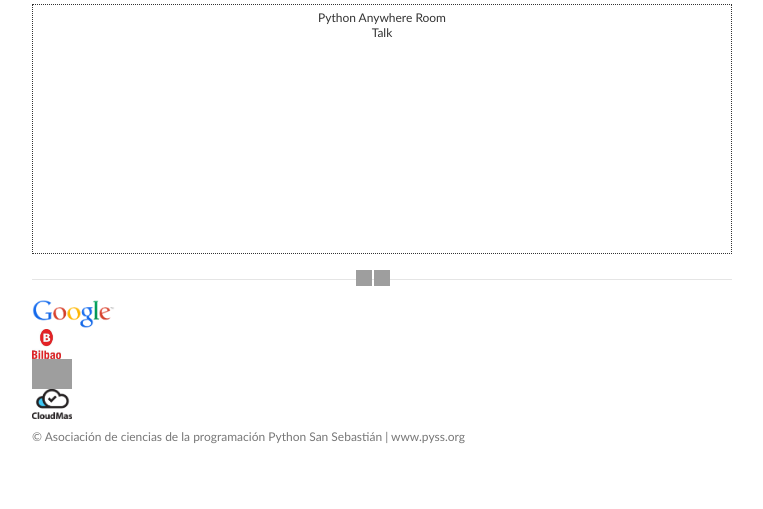
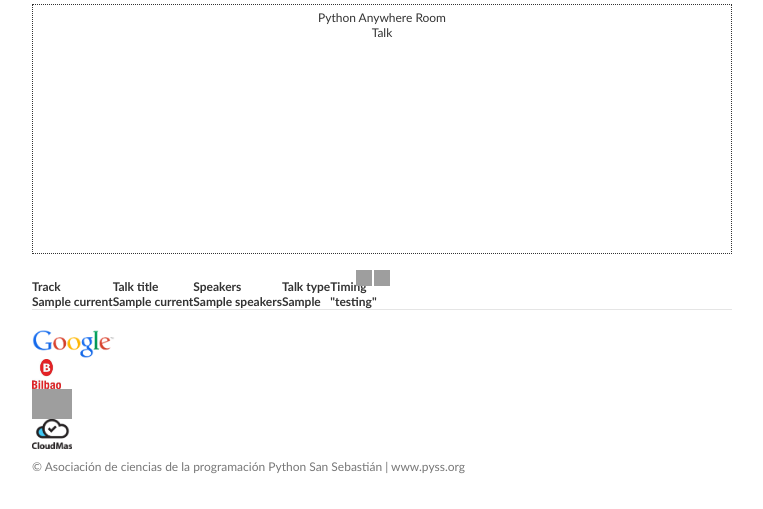
Before and after one commit to PythonSanSebastian/flask-nexttalk, a Python web app: template templates/index.html in a window 1280 px wide. Shown: the part 301-810 px from the top of the page, without its empty margins (258-1021 px from the left). Before the commit the page ends 745 px from the top, so only its background shows below. Run offline with Jinja, Linux system fonts and the light colour scheme; the template is opened without the code that fills it: most values are stand-ins (such as "Sample title", 1, 10 or a date in 2020); lists and menus that the app fills with data are empty; some libraries are stand-ins or nearby versions; grey boxes are pictures that could not be loaded.

Commit message:
testing table

```diff
--- a/templates/index.html
+++ b/templates/index.html
@@ -129,6 +129,30 @@
                     </div>
                 </div>
           </div>
+
+          {% if talks_list %}
+          <table>
+              <tr>
+                    <th>Track</th>
+                    <th>Talk title</th>
+                    <th>Speakers</th>
+                    <th>Talk type</th>
+                    <th>Timing</th>
+              </tr>
+              {% for track in talks_list %}
+              {% for t in talks_list[track]["current"] %}
+              <tr>
+                  <th>{{ t.track_title }}</th>
+                  <th>{{ t.title }}</th>
+                  <th>{{ t.speakers }}</th>
+                  <th>{{ t.talk_type }}</th>
+                  <th> "testing"    </th>
+              </tr>
+              {% endfor %}
+              {% endfor %}
+          </table>
+          {% endif %}
+
           <div class="footer">
               <div class=".col-xs-6 .col-sm-3">
                   <img src="/static/media/sponsors/brandsite_c.png" height="30"></img>
```
Also changed, not shown: app.py (+6 -6 lines).
